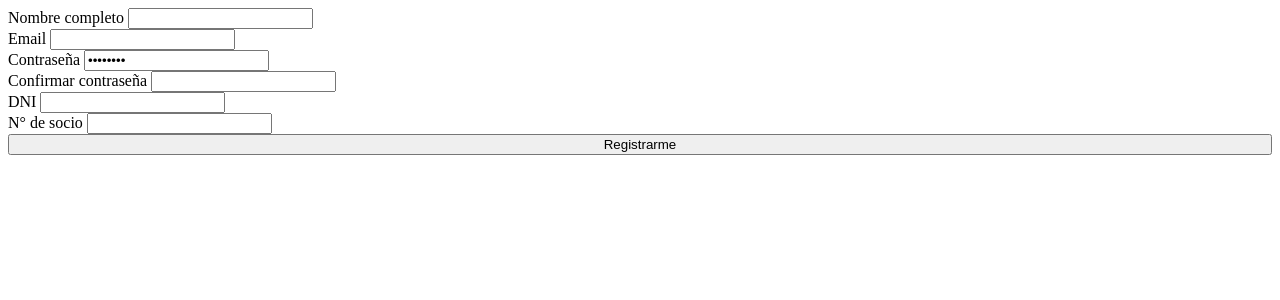
After one commit to MatiasMollo/Porvenir, a PHP site: page /register.php in a window 1280 px wide. The commit adds this page. Shown: the top 300 px of the page. Run offline with PHP 8.4, Linux system fonts and the light colour scheme.

Commit message:
register and login without DB

```diff
--- a/login.php
+++ b/login.php
@@ -16,7 +16,7 @@ function validate($email,$password){
   $message = "";
   //!Falta validar si tiene "@" IMPORTANTE
   if(strlen($email) < 5) $message = "El email es inválido, vuelva a intentarlo";
-  else if(strlen($password) < 8) $message = "La contraseña debe contener minimo 8 caracteres";
+  else if(strlen($password) < 8) $message = "Contraseña incorrecta";
 
   //Falta validar si existe el usuario (DB)
 
--- /dev/null
+++ b/register.php
@@ -0,0 +1,81 @@
+<?php
+session_start(); //Eliminar y ponerlo en el Nav, incluir el mismo en los documentos
+
+if(isset($_SESSION['registrarme'])){
+  //Declaracion de variables
+  $name = isset($_POST['name']) ? $_POST['name'] : "";
+  $email = isset($_POST['email']) ? $_POST['email'] : "";
+  $password = isset($_POST['password']) ? $_POST['password'] : "";
+  $rPassword = isset($_POST['repeatPassword']) ? $_POST['repeatPassword'] : "";
+  $dni = isset($_POST['dni']) ? $_POST['dni'] : "";
+  $numSocio = isset($_POST['numSocio']) ? $_POST['numSocio'] : "";
+
+  validate($name,$email,$password,$rPassword,$dni,$numSocio);
+
+  die(); //Deja de ejecutarse
+
+}
+
+function validate($name,$email,$password,$rPassword,$dni,$numSocio){
+  $message = "";
+
+  if(strlen($name) < 5) $message = "El nombre especificado no es válido";
+  else if(strlen($email) < 5 || $emailExiste){ //FALTA EMAIL EN LA DB
+    $message = "El email especificado no es válido o ya se encuentra registrado";
+  }
+  else if(strlen($password) < 8) $message = "La contraseña debe tener al menos 8 caracteres";
+  else if(strcmp($password,$rPassword) != 0) $message = "Las contraseñas no coinciden";
+  else if(!is_int($dni)) $message = "El DNI especificado no es válido";
+
+  $_SESSION['FLASH'] = [
+    "nameValue" => $name,
+    "emailValue" => $email,
+    "passwordValue" => $password,(object)
+    "dniValue" => $dni,
+    "numSocioValue" => $numSocio,
+    "message" => $message
+  ];
+}
+
+?>
+<!DOCTYPE html>
+<html lang="es" dir="ltr">
+  <head>
+    <meta charset="utf-8">
+    <title>Registrarse - Porvenir</title>
+  </head>
+  <body>
+    <form style="display:flex;flex-direction:column" action="register.php" method="post">
+      <label for="name">
+        Nombre completo
+        <input type="text" name="name" id="name" value="
+        <?php if(!empty($_SESSION['FLASH'])) echo $_SESSION['FLASH']['nameValue'] ?>" required>
+      </label>
+      <label for="email">
+        Email
+        <input type="email" name="email" id="email" value="
+        <?php if(!empty($_SESSION['FLASH'])) echo $_SESSION['FLASH']['emailValue'] ?>" required>
+      </label>
+      <label for="password">
+        Contraseña
+        <input type="password" name="password" id="password" value="
+        <?php if(!empty($_SESSION['FLASH'])) echo $_SESSION['FLASH']['passwordValue'] ?>" required>
+      </label>
+      <label for="repeatPassword">
+        Confirmar contraseña
+        <input type="password" name="repeatPassword" id="repeatPassword" value="" required>
+      </label>
+      <label for="dni">
+        DNI
+        <input type="tel" name="dni" id="dni" value="
+        <?php if(!empty($_SESSION['FLASH'])) echo $_SESSION['FLASH']['dniValue'] ?>" required>
+      </label>
+      <label for="socio">
+        N° de socio
+        <input type="tel" name="numSocio" id="socio" value="
+        <?php if(!empty($_SESSION['FLASH'])) echo $_SESSION['FLASH']['numSocioValue'] ?>">
+      </label>
+      <button type="submit" name="register">Registrarme</button>
+    </form>
+  </body>
+</html>
```
